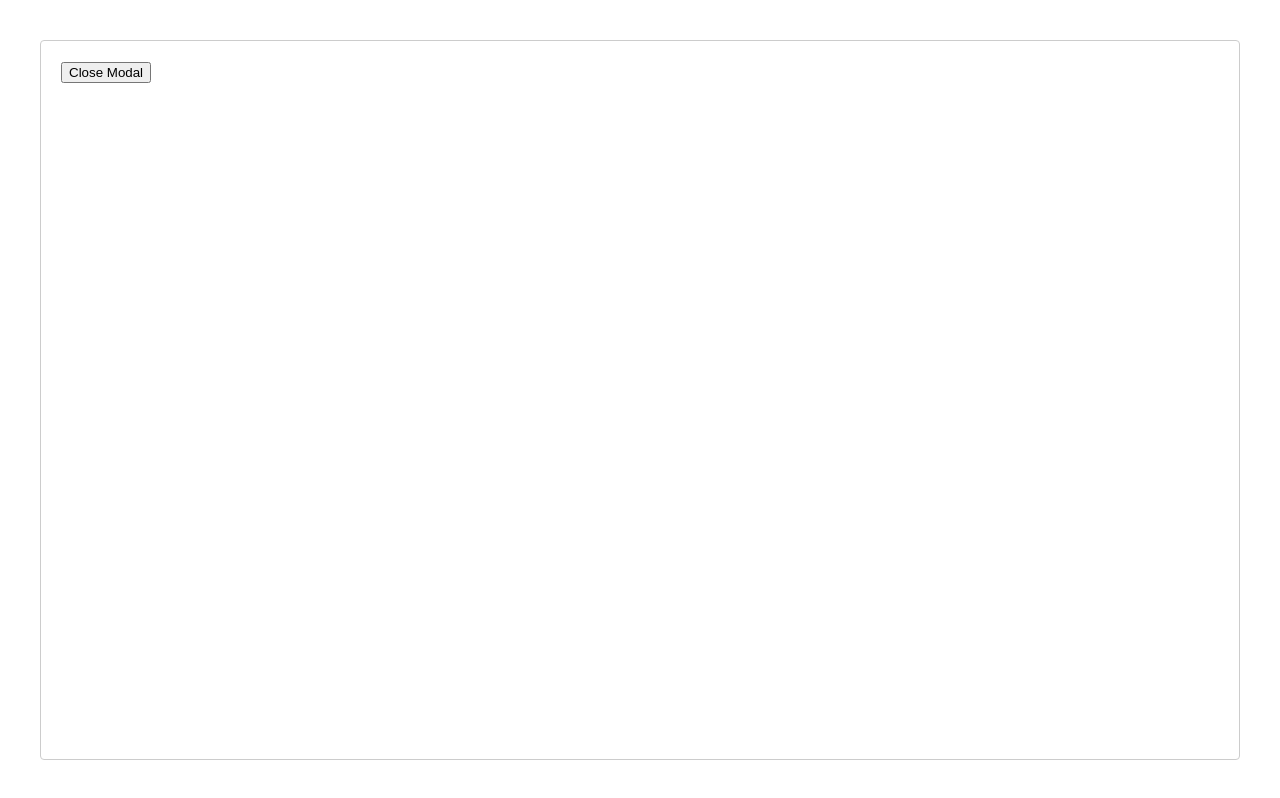
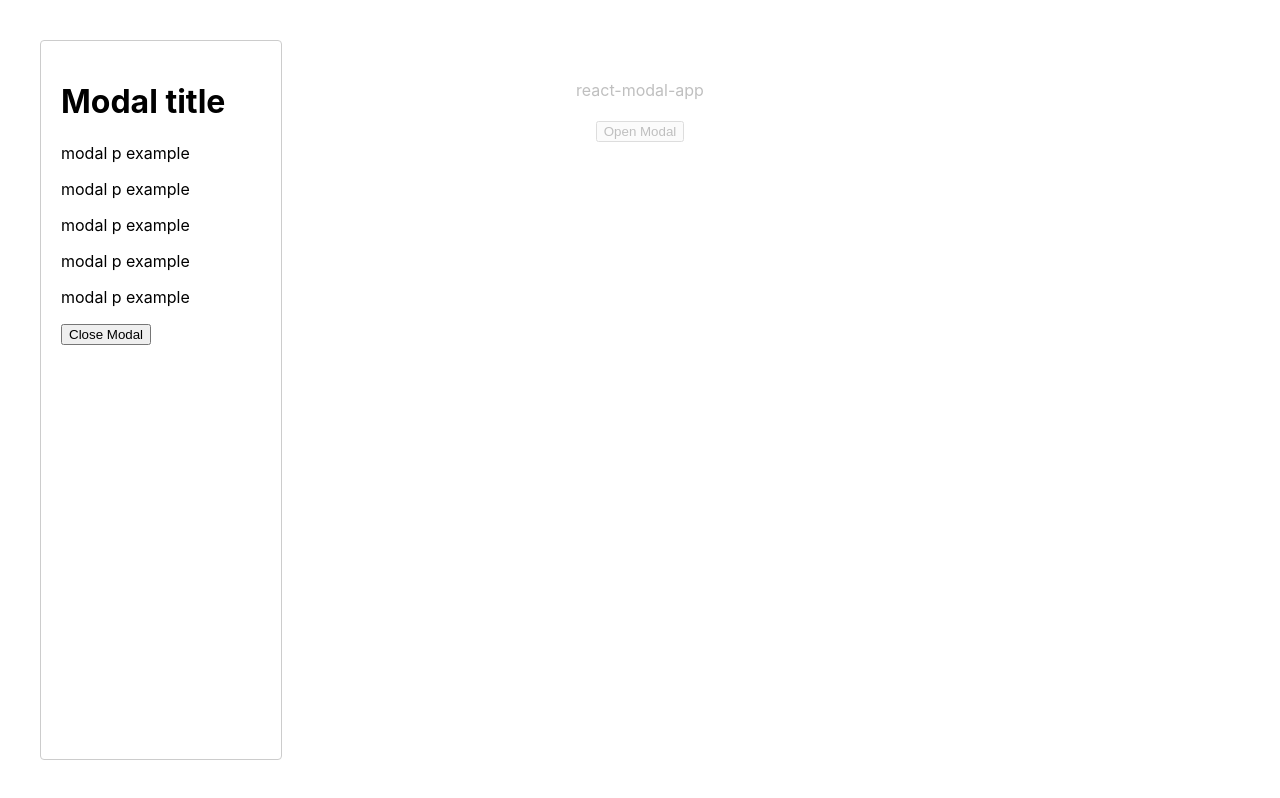
Before and after one commit to tonykieling/react-modal-app, a React (Create React App) app: page / in a window 1280 px wide. Both pictures are taken after a click on the button "Open Modal". Built offline with nearby package versions, Linux system fonts and the light colour scheme.

Commit message:
doing same style

```diff
--- a/src/App.js
+++ b/src/App.js
@@ -1,6 +1,21 @@
 import React from 'react';
 import './App.css';
 import ReactModal from 'react-modal'
+
+const customStyles = {
+  content : {
+    width: "100%",
+    height: "100%",
+    left: "0",
+    top: "0"
+    // top                   : '50%',
+    // left                  : '50%',
+    // right                 : 'auto',
+    // bottom                : 'auto',
+    // marginRight           : '-50%',
+    // transform             : 'translate(-50%, -50%)'
+  }
+};
 
 class App extends React.Component {
   constructor() {
@@ -22,6 +37,12 @@ class App extends React.Component {
     })
   }
 
+  customStyles = {
+    content: {
+      width: 200
+    }
+  }
+
   render() {
     return (
       <div className="App">
@@ -31,8 +52,18 @@ class App extends React.Component {
         <button onClick={this.handleOpenModal}>Open Modal</button>
         <ReactModal
           isOpen={this.state.showModal}
+          // closeTimeoutMS={500}
+          shouldCloseOnEsc={true}
+          contentLabel="Minimal Modal Example"
+          style={this.customStyles}
         >
-        <button onClick={this.handleCloseModal}>Close Modal</button>
+          <h1>Modal title</h1>
+          <p>modal p example</p>
+          <p>modal p example</p>
+          <p>modal p example</p>
+          <p>modal p example</p>
+          <p>modal p example</p>
+          <button onClick={this.handleCloseModal}>Close Modal</button>
         </ReactModal>
       </div>
     );
```
